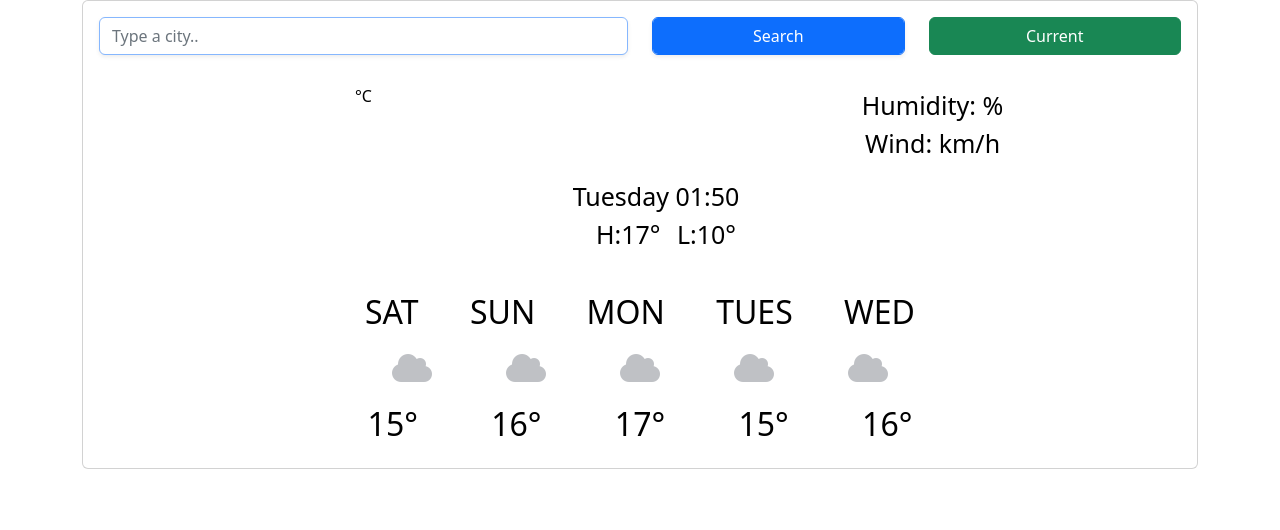
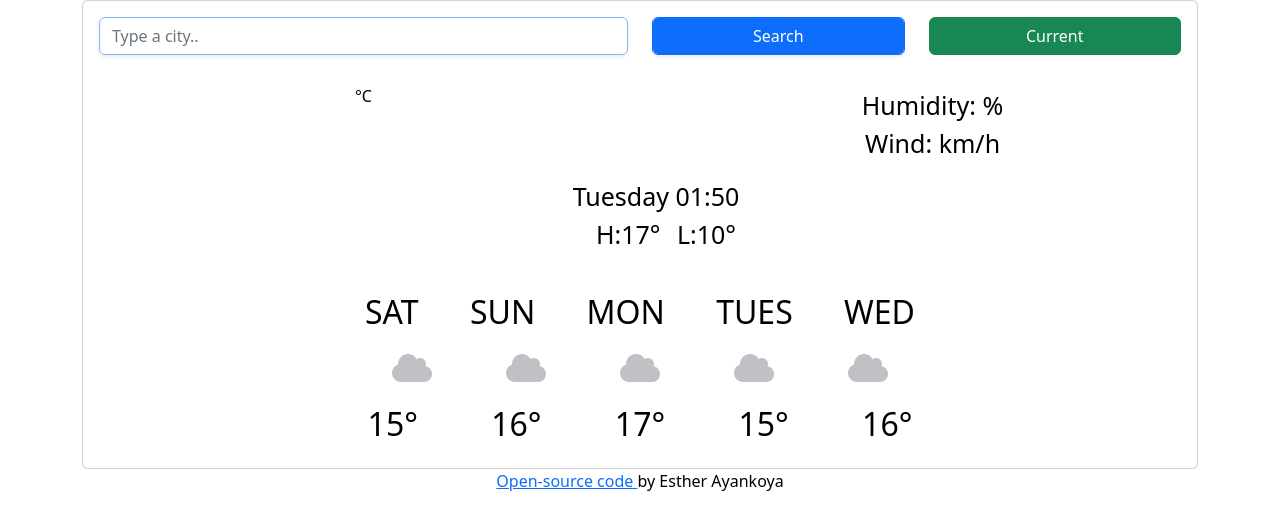
Before and after one commit to EstherAyankoya/weatherapp, a plain HTML site: page index.html in a window 1280 px wide. Drawn offline with nearby package versions, Linux system fonts and the light colour scheme; no server answers; a web font is replaced by a local one.

Commit message:
update index.html

```diff
--- a/index.html
+++ b/index.html
@@ -91,6 +91,8 @@
     </div>
         </div>
     </div>
+    <a href="https://github.com/EstherAyankoya/weatherapp" target="_blank">Open-source code </a> by Esther Ayankoya
+
 <script src="script.js"></script>
 
 </body>
```
